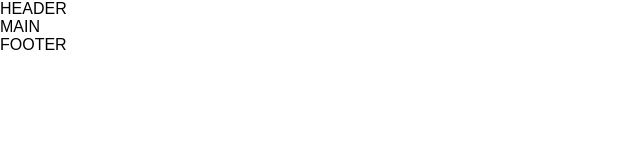
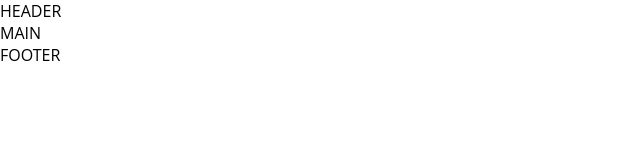
Before and after one commit to Michela30/Dropbox, a plain HTML site: page index.html in a window 1280 px wide. Shown: the whole page, without its empty margins (0-640 px from the left). Drawn offline with Linux system fonts and the light colour scheme.

Commit message:
Inizializzazione progetto

```diff
--- a/css/style.css
+++ b/css/style.css
@@ -8,7 +8,7 @@
 /* GENERAL */
 
 *{
-    font-family: Arial, Helvetica, sans-serif;
+    font-family: 'Open Sans', sans-serif;
 }
 
 .container{
```
Also changed, not shown: img/arizona_state_university.svg (added), img/business-feature-coordinate-it.png (added), img/business-feature-integrations-it.png (added), img/business-feature-multi-device.png (added), img/business-feature-security.png (added), img/business-feature-send-files-it.png (added), img/business-feature-switching-tools.png (added), img/clear_channel.svg (added), img/designit.svg (added), img/hearst_corp.svg (added), img/jumbo.png (added), img/logo-small.png (added), img/lonely_planet.svg (added), img/partner.png (added), 3 more files, 1 other file.
